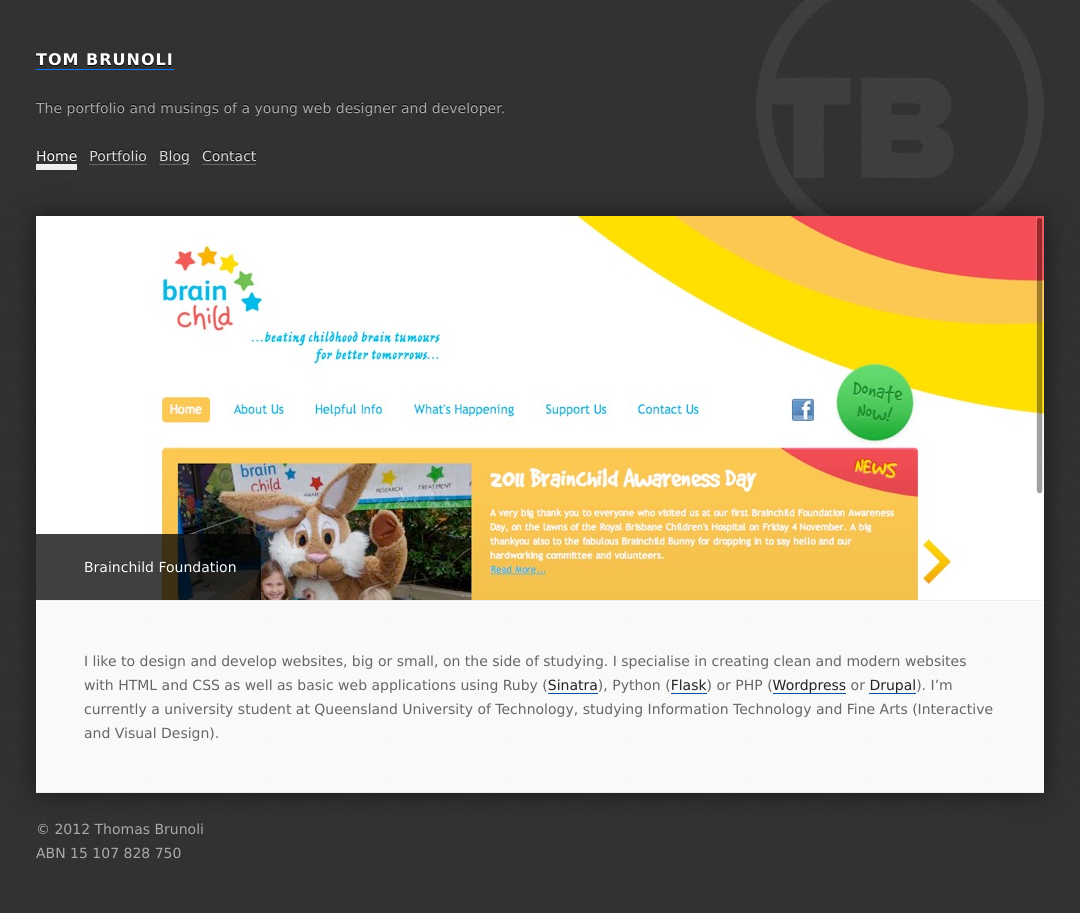
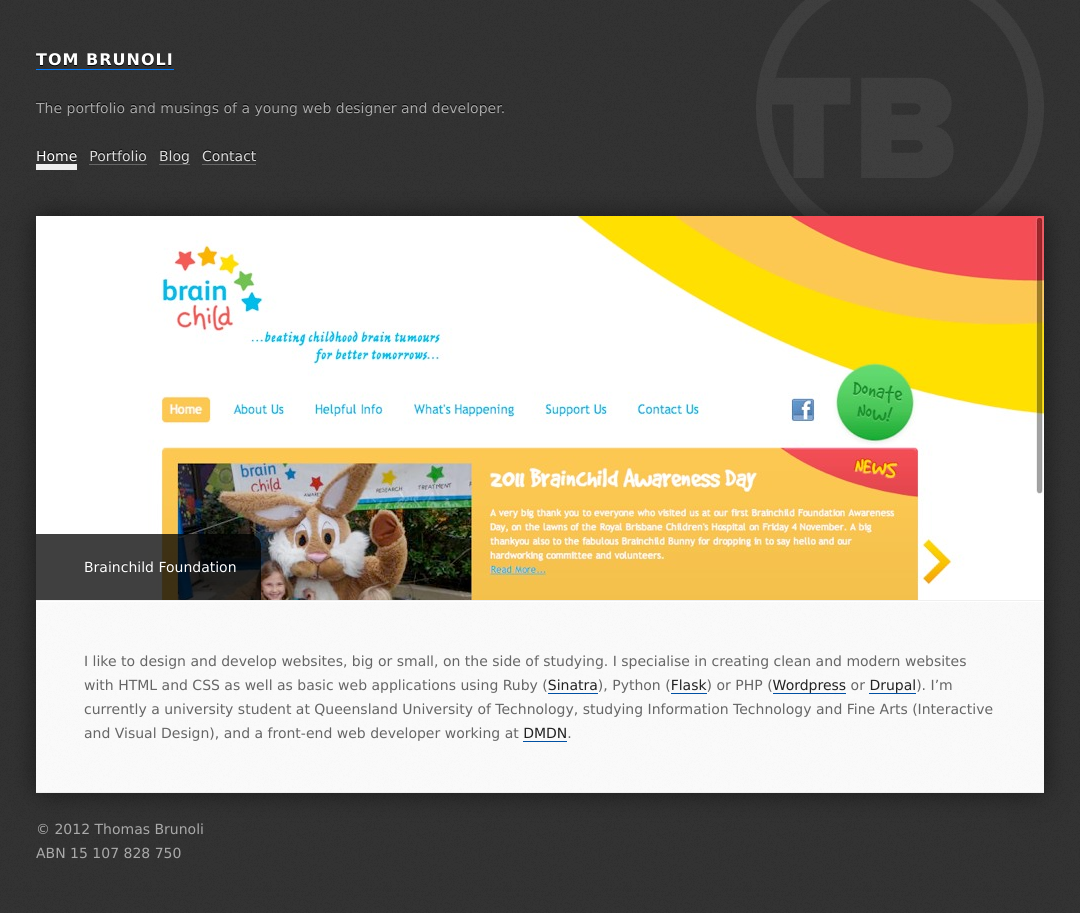
Before and after one commit to tominated/tominated.github.com, a Jekyll site: the page built from index.html, in a window 1280 px wide. Shown: the whole page, without its empty margins (100-1180 px from the left). Built offline with Jekyll 4.4.1, drawn with Linux system fonts in a browser that asks for light colours; nearby versions of some CDN libraries; Markdown is read by kramdown in place of the engine named in the settings.

Commit message:
Added dmdn to homepage

```diff
--- a/index.html
+++ b/index.html
@@ -36,6 +36,8 @@
     (<a href="http://wordpress.org/" target="_blank">Wordpress</a> or
     <a href="http://drupal.org/" target="_blank">Drupal</a>). I’m currently a
     university student at Queensland University of Technology, studying
-    Information Technology and Fine Arts (Interactive and Visual Design).
+    Information Technology and Fine Arts (Interactive and Visual Design), and a
+    front-end web developer working at
+    <a href="http://dmdn.co/" target="_blank">DMDN</a>.
   </p>
 </section>
```
Also changed, not shown: 1 other file.
